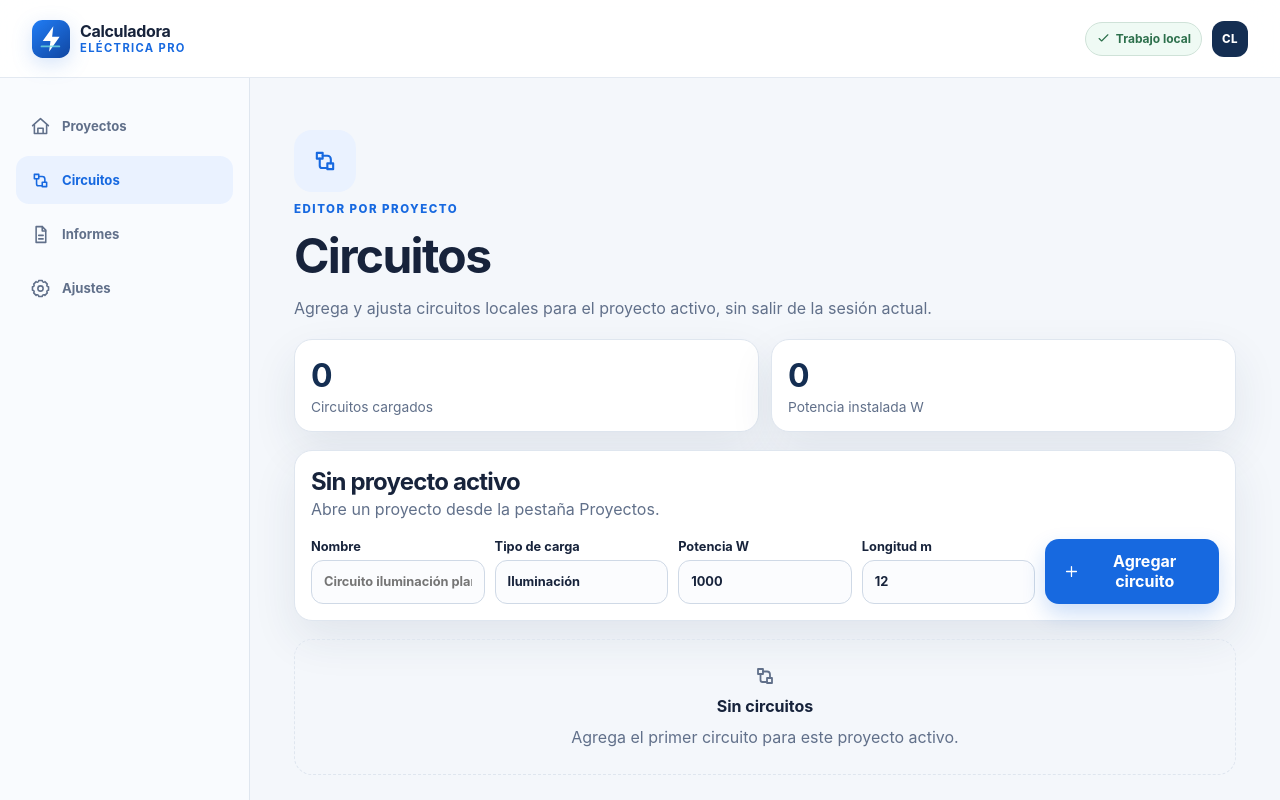
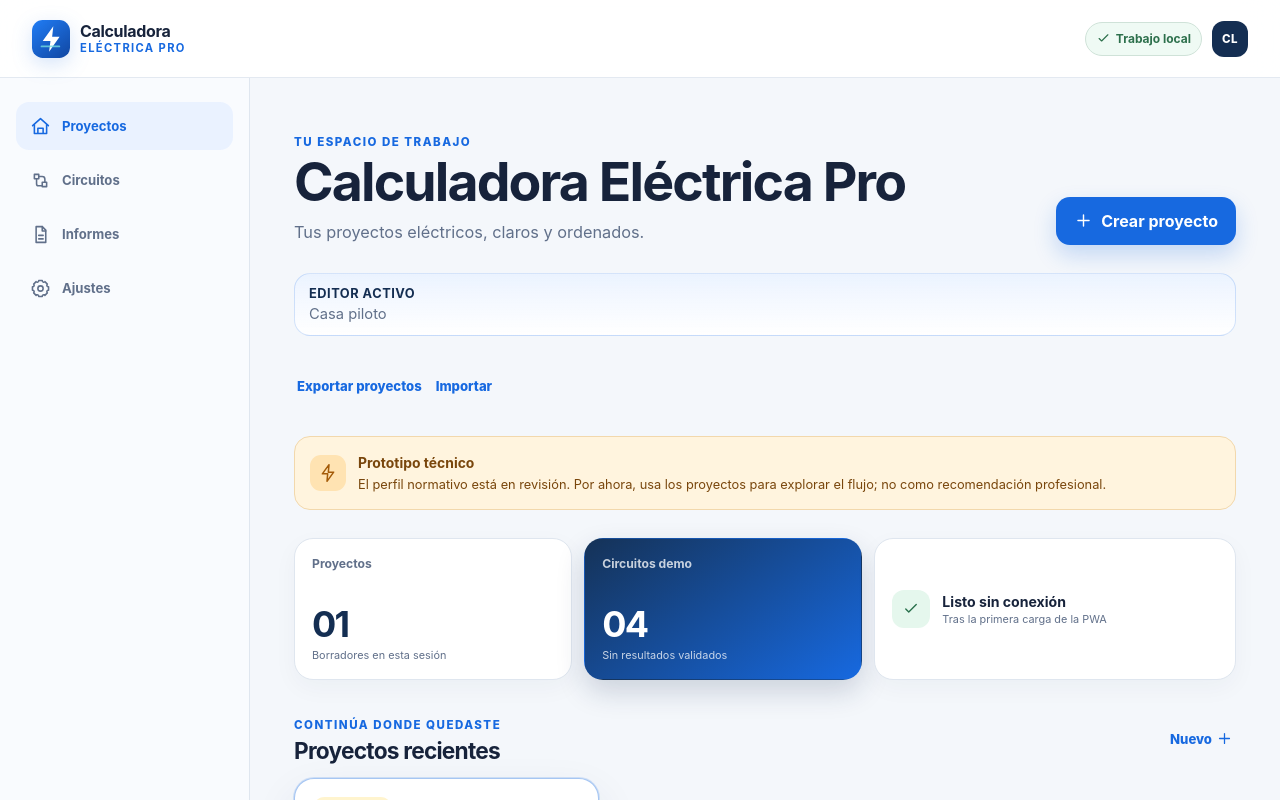
Before and after one commit to chrisloarryn/calculadora-electrica-pro, a React (Vite) app: page / in a window 1280 px wide. Shown: the top 800 px of the page. Built offline with nearby package versions, Linux system fonts and the light colour scheme.

Commit message:
Update App.tsx

```diff
--- a/src/app/App.tsx
+++ b/src/app/App.tsx
@@ -6,12 +6,9 @@ import { ComingSoonPage } from '../pages/ComingSoonPage';
 import { ProjectsPage } from '../pages/ProjectsPage';
 import { SettingsPage } from '../pages/SettingsPage';
 import { ReportsPage } from '../pages/ReportsPage';
-import { loadUiPreferences } from '../lib/preferences';
 
 export function App() {
-  const [activeSection, setActiveSection] = useState<Section>(() =>
-    loadUiPreferences().rememberActiveProject ? 'circuits' : 'projects',
-  );
+  const [activeSection, setActiveSection] = useState<Section>('projects');
 
   let content;
 
```
